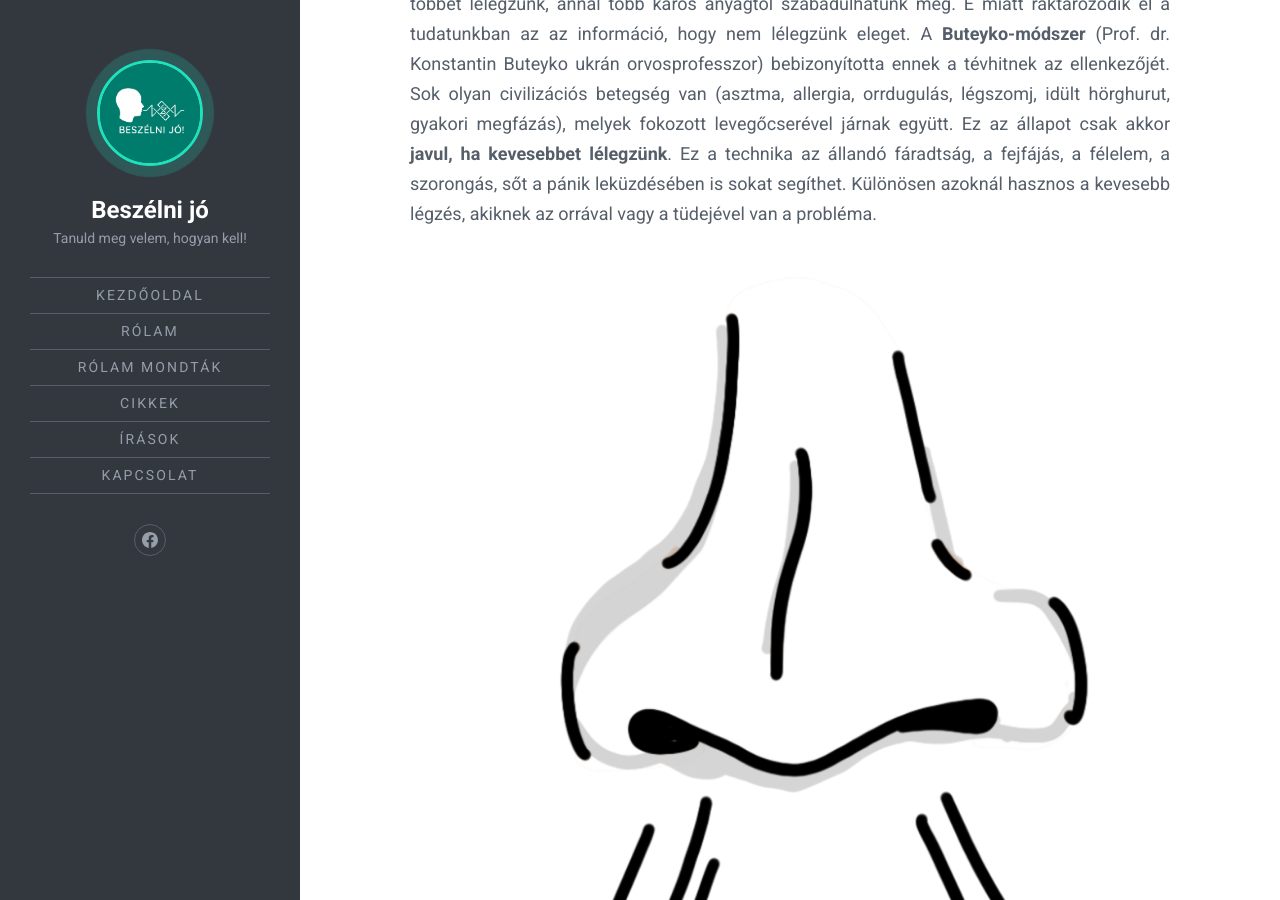
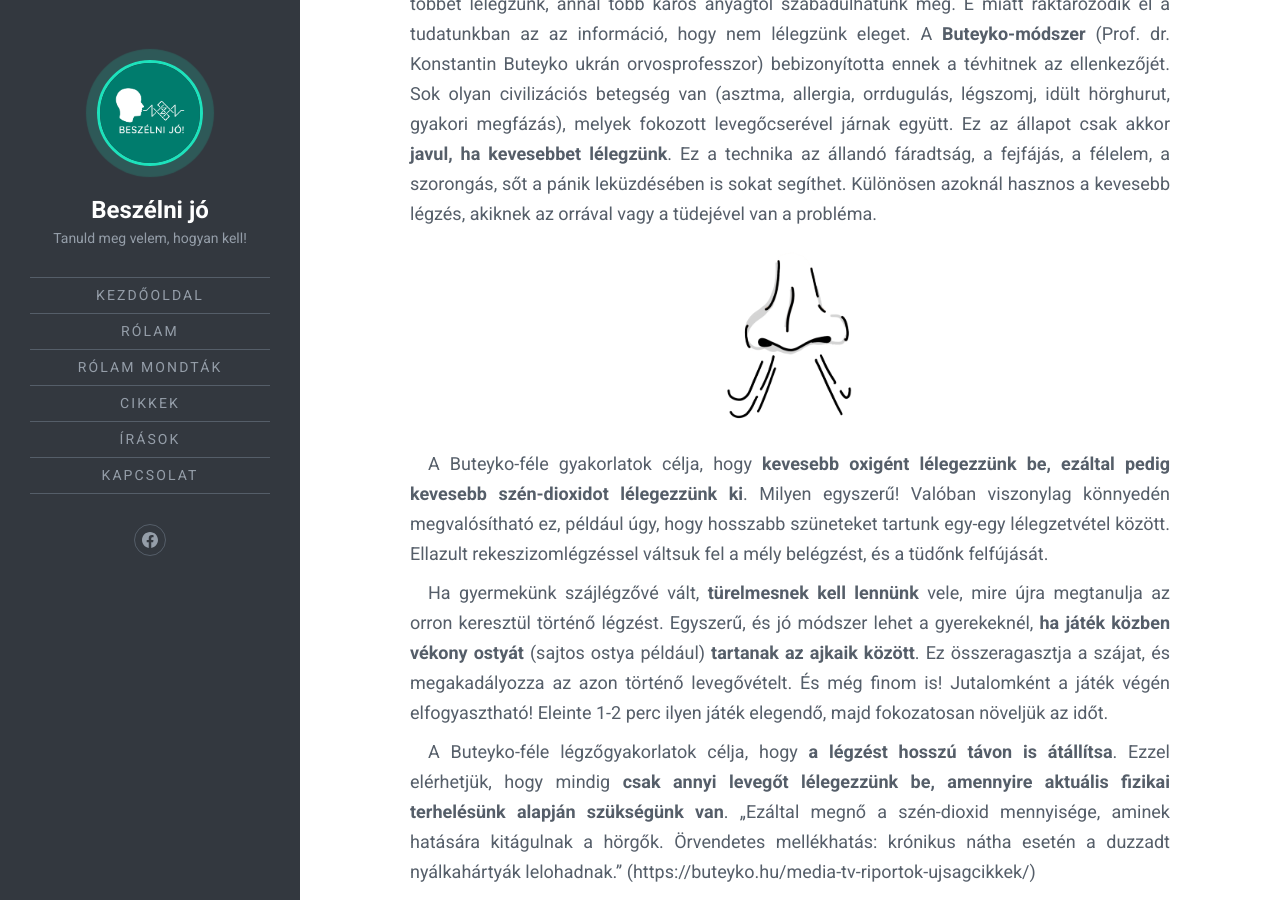
Before and after one commit to beszelnijo/beszelnijo.github.io, a Jekyll site: the page built from _posts/2021-07-18-Mindegy-hogy-hogyan-lelegzunk.md, in a window 1280 px wide and 900 px high, scrolled down 1893 px. Built offline with Jekyll 4.4.1, drawn with Linux system fonts in a browser that asks for light colours; comment, search, counter and statistics services are not loaded.

Commit message:
Update 2021-07-18-Mindegy-hogy-hogyan-lelegzunk.md

```diff
--- a/_posts/2021-07-18-Mindegy-hogy-hogyan-lelegzunk.md
+++ b/_posts/2021-07-18-Mindegy-hogy-hogyan-lelegzunk.md
@@ -20,7 +20,7 @@
 **Hiba, hogy már a gyermekeket is arra szoktatják, hogy lélegezzenek mélyen, erősen, hogy a testük minden sejtjéhez eljusson az életfontosságú oxigén.** Azt tanítják, hogy az intenzív légzés megszabadítja a szervezetet a szén-dioxidtól és más mérgező anyagoktól, és ha minél többet lélegzünk, annál több káros anyagtól szabadulhatunk meg. E miatt raktározódik el a tudatunkban az az információ, hogy nem lélegzünk eleget. A **Buteyko-módszer** (Prof. dr. Konstantin Buteyko ukrán orvosprofesszor) bebizonyította ennek a tévhitnek az ellenkezőjét. Sok olyan civilizációs betegség van (asztma, allergia, orrdugulás, légszomj, idült hörghurut, gyakori megfázás), melyek fokozott levegőcserével járnak együtt. Ez az állapot csak akkor **javul, ha kevesebbet lélegzünk**. Ez a technika az állandó fáradtság, a fejfájás, a félelem, a szorongás, sőt a pánik leküzdésében is sokat segíthet. Különösen azoknál hasznos a kevesebb légzés, akiknek az orrával vagy a tüdejével van a probléma.
 {: .bekezdes}
 ![Orrlégzés](/images/nose-5458997_1920.png)
-{: .kep}
+{: .kep.kep-m}
 A Buteyko-féle gyakorlatok célja, hogy **kevesebb oxigént lélegezzünk be, ezáltal pedig kevesebb szén-dioxidot lélegezzünk ki**. Milyen egyszerű! Valóban viszonylag könnyedén megvalósítható ez, például úgy, hogy hosszabb szüneteket tartunk egy-egy lélegzetvétel között. Ellazult rekeszizomlégzéssel váltsuk fel a mély belégzést, és a tüdőnk felfújását.
 {: .bekezdes}
 Ha gyermekünk szájlégzővé vált, **türelmesnek kell lennünk** vele, mire újra megtanulja az orron keresztül történő légzést. Egyszerű, és jó módszer lehet a gyerekeknél, **ha játék közben vékony ostyát** (sajtos ostya például) **tartanak az ajkaik között**. Ez összeragasztja a szájat, és megakadályozza az azon történő levegővételt. És még finom is! Jutalomként a játék végén elfogyasztható! Eleinte 1-2 perc ilyen játék elegendő, majd fokozatosan növeljük az időt.
```
